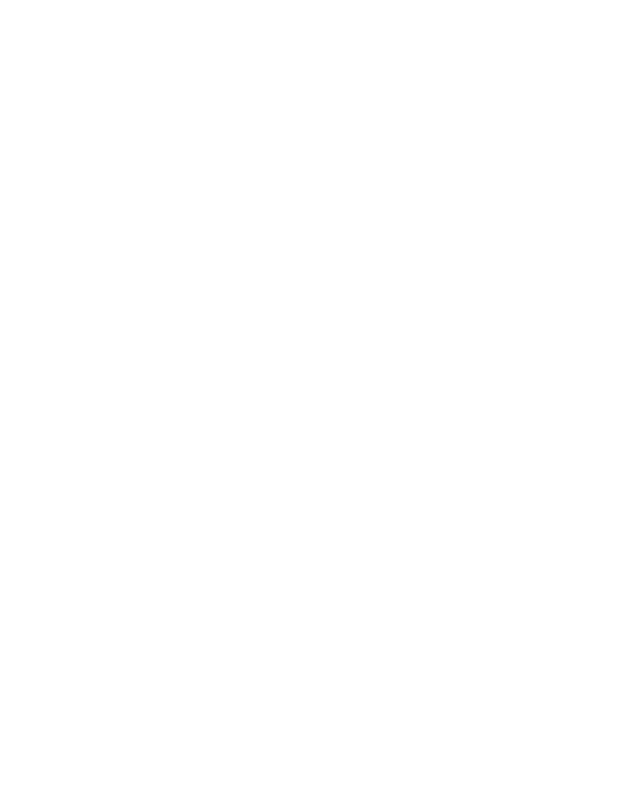
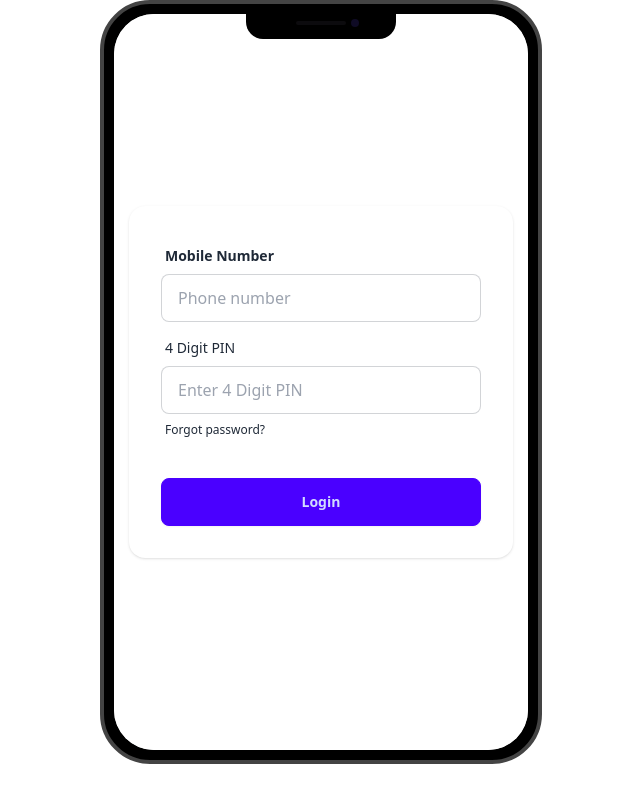
Before and after one commit to ebny-buniad/payoo-mfs, a plain HTML site: page index.html in a window 1280 px wide. Shown: the whole page, without its empty margins (319-959 px from the left). Drawn offline with nearby package versions, Linux system fonts and the light colour scheme.

Commit message:
added login page and login handler

```diff
--- a/index.html
+++ b/index.html
@@ -5,10 +5,50 @@
     <meta charset="UTF-8">
     <meta name="viewport" content="width=device-width, initial-scale=1.0">
     <title>Payoo MFS</title>
+    <link href="https://cdn.jsdelivr.net/npm/daisyui@4.12.23/dist/full.min.css" rel="stylesheet" type="text/css" />
+    <script src="https://cdn.tailwindcss.com"></script>
 </head>
 
 <body>
+    <main>
+        <section class="flex justify-center items-center">
+            <div class="mockup-phone">
+                <div class="camera"></div>
+                <div class="display">
+                    <div class="artboard artboard-demo phone-3">
+                        <div class="hero bg-white min-h-screen">
+                            <div class="card bg-base-100 w-full max-w-sm shrink-0 shadow">
+                                <form class="card-body">
+                                    <div class="form-control">
+                                        <label class="label">
+                                            <span class="label-text font-bold">Mobile Number</span>
+                                        </label>
+                                        <input type="text" placeholder="Phone number" id="phone-number" class="input input-bordered"
+                                            required />
+                                    </div>
+                                    <div class="form-control">
+                                        <label class="label">
+                                            <span class="label-text">4 Digit PIN</span>
+                                        </label>
+                                        <input type="password" placeholder="Enter 4 Digit PIN"
+                                            class="input input-bordered" required />
+                                        <label class="label">
+                                            <a href="#" class="label-text-alt link link-hover">Forgot password?</a>
+                                        </label>
+                                    </div>
+                                    <div class="form-control mt-6">
+                                        <button id="login-btn" class="btn btn-primary">Login</button>
+                                    </div>
+                                </form>
+                            </div>
+                        </div>
+                    </div>
+                </div>
+            </div>
+        </section>
+    </main>
 
+    <script src="js/login.js"></script>
 </body>
 
 </html>
--- /dev/null
+++ b/js/login.js
@@ -0,0 +1,9 @@
+document.getElementById('login-btn').addEventListener('click', function (event) {
+    event.preventDefault(); // Stop form submit reload
+    // Get Phone number
+    const phoneNumber = document.getElementById('phone-number')
+    console.log(phoneNumber.value);
+
+
+    console.log('clicked')
+})
--- /dev/null
+++ b/tailwind.config.js
@@ -0,0 +1,8 @@
+/** @type {import('tailwindcss').Config} */
+export default {
+    content: ["./src/**/*.{html,js}"],
+    theme: {
+        extend: {},
+    },
+    plugins: [],
+}
```
